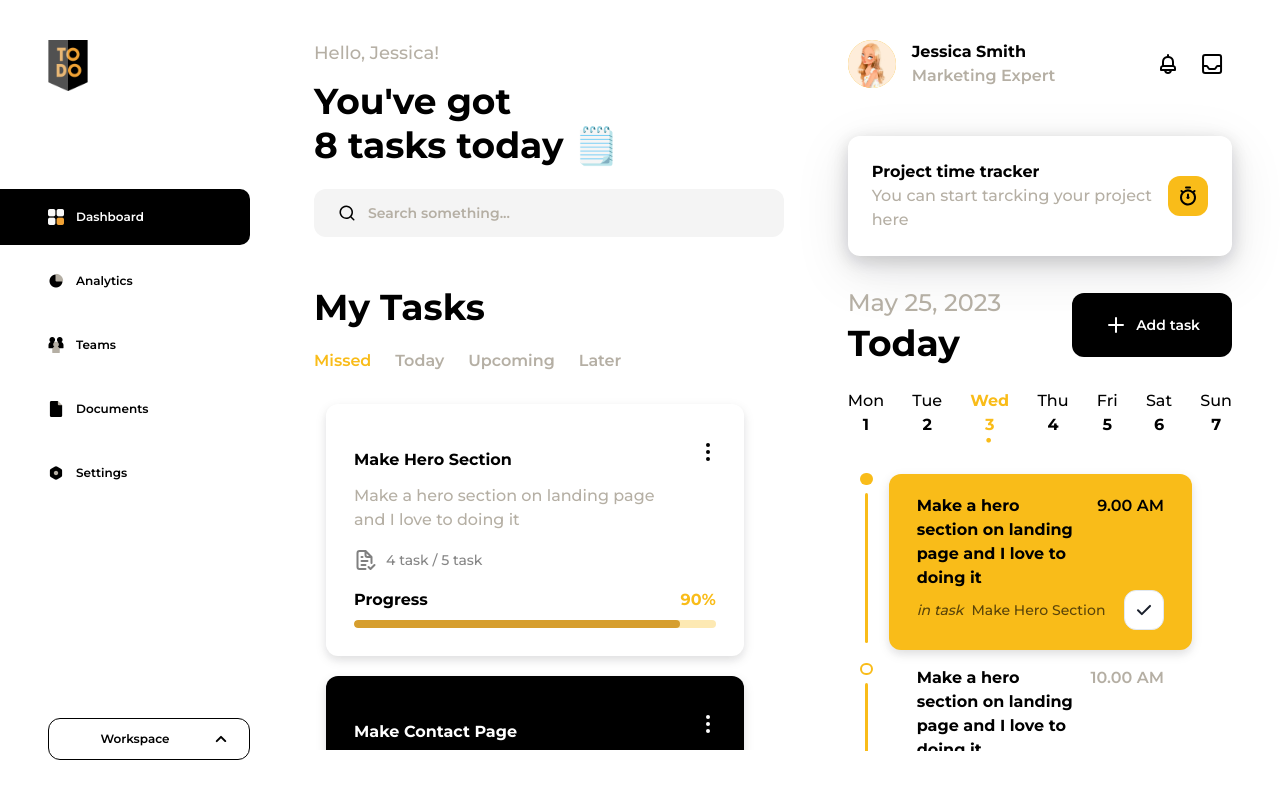
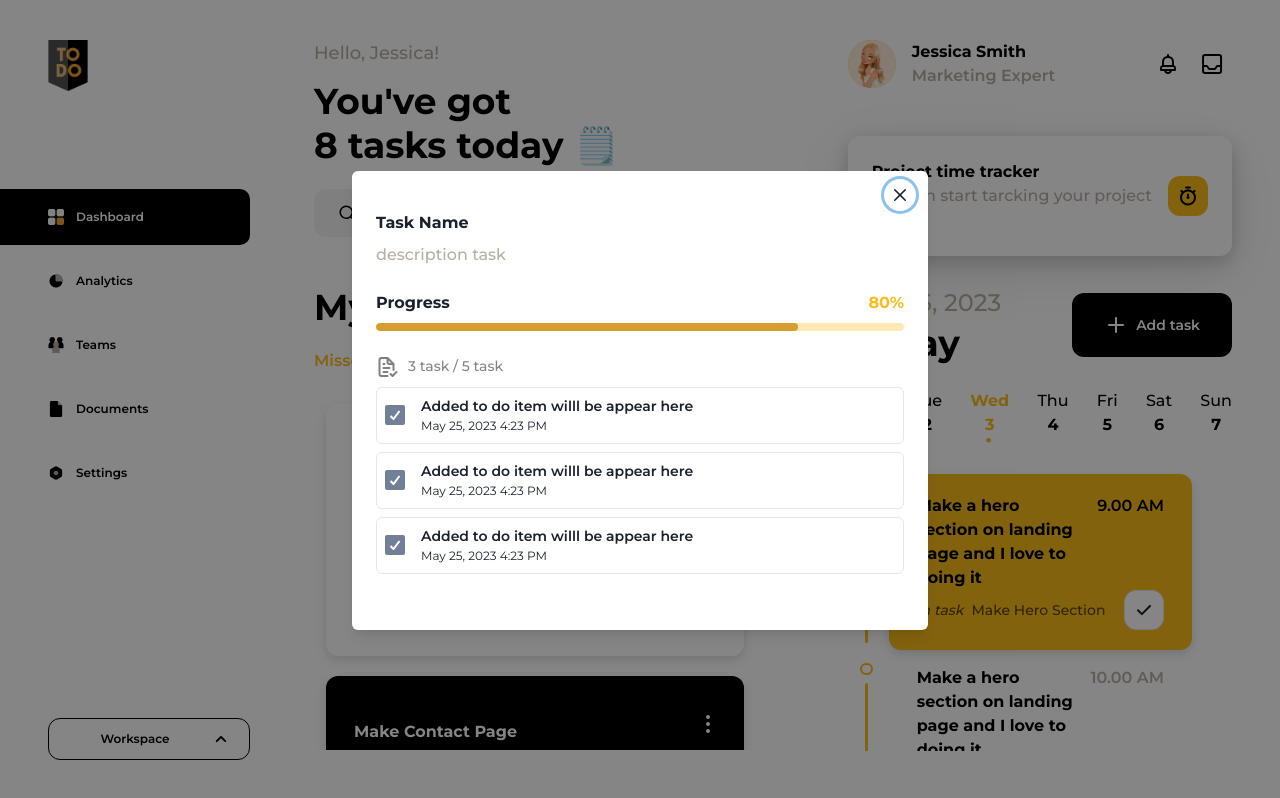
Before and after one commit to kikipratiwi/to-do-list-app, a React (Vite) app: page /third-question in a window 1280 px wide. Both pictures are taken after a click on the element 534 px from the left and 530 px from the top of the page. Built offline with nearby package versions, Linux system fonts and the light colour scheme.

Commit message:
feat(): construct detail task

```diff
--- a/src/components/index.ts
+++ b/src/components/index.ts
@@ -12,5 +12,7 @@ export { default as CreateToDoModal } from './modal/CreateToDo';
 export { default as DetailTaskModal } from './modal/DetailTask';
 export { default as MyTasks } from './task/MyTasks';
 export { default as TaskCard } from './task/TaskCard';
+export { default as TaskProgress } from './task/TaskProgress';
 export { default as MyToDos } from './todo/MyToDos';
 export { default as ToDoCard } from './todo/ToDoCard';
+export { default as ToDoCheckItem } from './todo/ToDoCheckItem';
--- a/src/components/modal/CreateTask.tsx
+++ b/src/components/modal/CreateTask.tsx
@@ -1,7 +1,6 @@
 import React, { ReactElement } from 'react';
 import {
     Button,
-    Checkbox,
     Divider,
     FormControl,
     FormLabel,
@@ -15,7 +14,7 @@ import {
     VStack,
     useDisclosure,
 } from '@chakra-ui/react';
-import { CreateToDoModal } from '..';
+import { CreateToDoModal, ToDoCheckItem } from '..';
 
 type CreateTaskModalProps = {
     isOpen: boolean;
@@ -90,15 +89,12 @@ const CreateTaskModal: React.FC<CreateTaskModalProps> = ({
 
                             <FormControl pt={2}>
                                 <FormLabel>Your To do(s)</FormLabel>
-                                <VStack pl={4} alignItems="start">
-                                    <Checkbox
-                                        size="sm"
-                                        value="naruto"
-                                        colorScheme="gray"
-                                        defaultChecked
-                                    >
-                                        Added to do will be here
-                                    </Checkbox>
+
+                                <VStack alignItems="start" w="full">
+                                    <ToDoCheckItem
+                                        label="Added to do item willl be appear here"
+                                        date={new Date()}
+                                    />
                                 </VStack>
                             </FormControl>
                         </VStack>
--- a/src/components/modal/DetailTask.tsx
+++ b/src/components/modal/DetailTask.tsx
@@ -1,7 +1,89 @@
 import React, { ReactElement } from 'react';
+import {
+    HStack,
+    Modal,
+    ModalBody,
+    ModalCloseButton,
+    ModalContent,
+    ModalFooter,
+    ModalHeader,
+    ModalOverlay,
+    Text,
+    VStack,
+} from '@chakra-ui/react';
+import { UilFileCheckAlt } from '@iconscout/react-unicons';
 
-const DetailTaskModal: React.FC = (): ReactElement => {
-    return <div>DetailTaskModal</div>;
+import { TaskProgress, ToDoCheckItem } from '..';
+import { COLORS } from '../../constants';
+
+type CreateTaskModalProps = {
+    isOpen: boolean;
+    onClose: () => void;
 };
 
-export default DetailTaskModal;
+const CreateTaskModal: React.FC<CreateTaskModalProps> = ({
+    isOpen,
+    onClose,
+}: CreateTaskModalProps): ReactElement => {
+    return (
+        <Modal
+            closeOnOverlayClick={false}
+            isOpen={isOpen}
+            onClose={onClose}
+            size="xl"
+            isCentered
+        >
+            <ModalOverlay />
+            <ModalContent>
+                <ModalHeader></ModalHeader>
+                <ModalCloseButton rounded="full" />
+
+                <ModalBody pb={6}>
+                    <VStack alignItems="start" spacing={6}>
+                        <VStack alignItems="start">
+                            <Text fontWeight="bold">Task Name</Text>
+
+                            <Text color={COLORS.gray} fontWeight={500}>
+                                description task
+                            </Text>
+                        </VStack>
+
+                        <TaskProgress progress={80} />
+
+                        <VStack alignItems="start" w="full">
+                            <HStack>
+                                <UilFileCheckAlt color="gray" />
+                                <Text
+                                    color="blackAlpha.600"
+                                    fontWeight={500}
+                                    fontSize="sm"
+                                >
+                                    3 task / 5 task
+                                </Text>
+                            </HStack>
+
+                            <VStack alignItems="start" w="full">
+                                <ToDoCheckItem
+                                    label="Added to do item willl be appear here"
+                                    date={new Date()}
+                                />
+                                <ToDoCheckItem
+                                    label="Added to do item willl be appear here"
+                                    date={new Date()}
+                                />
+                                <ToDoCheckItem
+                                    label="Added to do item willl be appear here"
+                                    date={new Date()}
+                                />
+                            </VStack>
+                        </VStack>
+                    </VStack>
+                </ModalBody>
+
+                <ModalFooter></ModalFooter>
+            </ModalContent>
+        </Modal>
+    );
+};
+
+export default CreateTaskModal;
--- a/src/components/task/TaskCard.tsx
+++ b/src/components/task/TaskCard.tsx
@@ -1,6 +1,5 @@
 import React, { ReactElement } from 'react';
 import {
-    Box,
     Card,
     CardBody,
     CardHeader,
@@ -10,14 +9,13 @@ import {
     MenuButton,
     MenuItem,
     MenuList,
-    Progress,
     Text,
     VStack,
     useDisclosure,
 } from '@chakra-ui/react';
 import { UilEllipsisV, UilFileCheckAlt } from '@iconscout/react-unicons';
 import { COLORS } from '../../constants';
-import { ConfirmationModal } from '..';
+import { ConfirmationModal, DetailTaskModal, TaskProgress } from '..';
 
 export type TaskCardProps = {
     description: string;
@@ -37,10 +35,16 @@ const TaskCard: React.FC<TaskCardProps> = ({
     totalTask,
 }: TaskCardProps): ReactElement => {
     const { isOpen, onOpen, onClose } = useDisclosure();
+    const {
+        isOpen: isDetailTaskOpen,
+        onOpen: onOpenDetailTask,
+        onClose: onCloseDetailTask,
+    } = useDisclosure();
 
     return (
         <>
             <Card
+                onClick={onOpenDetailTask}
                 key={1}
                 bgColor={isOdd ? 'black' : 'white'}
                 borderRadius={12}
@@ -103,29 +107,17 @@ const TaskCard: React.FC<TaskCardProps> = ({
                             </Text>
                         </HStack>
 
-                        <VStack w="full">
-                            <HStack w="full" justifyContent="space-between">
-                                <Text fontWeight="bold">Progress</Text>
-                                <Text fontWeight="bold" color={COLORS.yellow}>
-                                    {progress}%
-                                </Text>
-                            </HStack>
-
-                            <Box w="full">
-                                <Progress
-                                    size="sm"
-                                    borderRadius={12}
-                                    colorScheme="yellow"
-                                    bgColor="#fde9b3"
-                                    value={progress}
-                                />
-                            </Box>
-                        </VStack>
+                        <TaskProgress progress={progress} />
                     </VStack>
                 </CardBody>
             </Card>
 
             <ConfirmationModal isOpen={isOpen} onClose={onClose} />
+
+            <DetailTaskModal
+                isOpen={isDetailTaskOpen}
+                onClose={onCloseDetailTask}
+            />
         </>
     );
 };
--- /dev/null
+++ b/src/components/task/TaskProgress.tsx
@@ -0,0 +1,34 @@
+import React, { ReactElement } from 'react';
+import { Box, HStack, Progress, Text, VStack } from '@chakra-ui/react';
+import { COLORS } from '../../constants';
+
+type TaskProgressProps = {
+    progress: number;
+};
+
+const TaskProgress: React.FC<TaskProgressProps> = ({
+    progress,
+}: TaskProgressProps): ReactElement => {
+    return (
+        <VStack w="full">
+            <HStack w="full" justifyContent="space-between">
+                <Text fontWeight="bold">Progress</Text>
+                <Text fontWeight="bold" color={COLORS.yellow}>
+                    {progress}%
+                </Text>
+            </HStack>
+
+            <Box w="full">
+                <Progress
+                    size="sm"
+                    borderRadius={12}
+                    colorScheme="yellow"
+                    bgColor="#fde9b3"
+                    value={progress}
+                />
+            </Box>
+        </VStack>
+    );
+};
+
+export default TaskProgress;
--- /dev/null
+++ b/src/components/todo/ToDoCheckItem.tsx
@@ -0,0 +1,34 @@
+import React, { ReactElement } from 'react';
+import { Card, Checkbox, Text, VStack } from '@chakra-ui/react';
+import moment from 'moment';
+
+type ToDoCheckItem = {
+    label: string;
+    date?: Date;
+};
+
+const ToDoCheckItem: React.FC<ToDoCheckItem> = ({
+    label,
+    date,
+}: ToDoCheckItem): ReactElement => {
+    return (
+        <Card variant="outline" p={2} w="full">
+            <Checkbox
+                size="lg"
+                value="naruto"
+                colorScheme="gray"
+                defaultChecked
+            >
+                <VStack alignItems="start" spacing={0} pl={2}>
+                    <Text fontWeight="semibold" fontSize="sm">
+                        {label}
+                    </Text>
+
+                    <Text fontSize="xs">{moment(date).format('LLL')}</Text>
+                </VStack>
+            </Checkbox>
+        </Card>
+    );
+};
+
+export default ToDoCheckItem;
```
